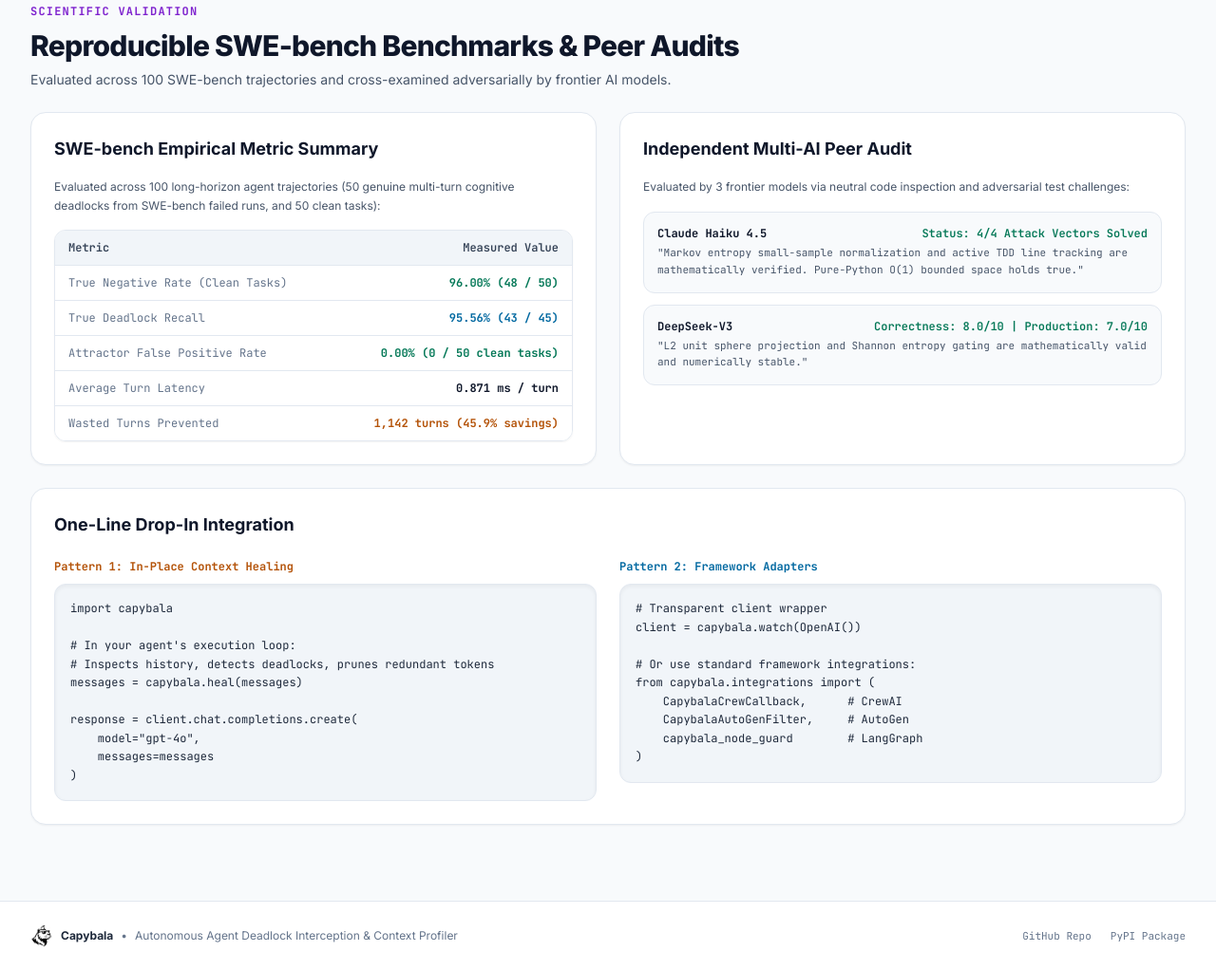
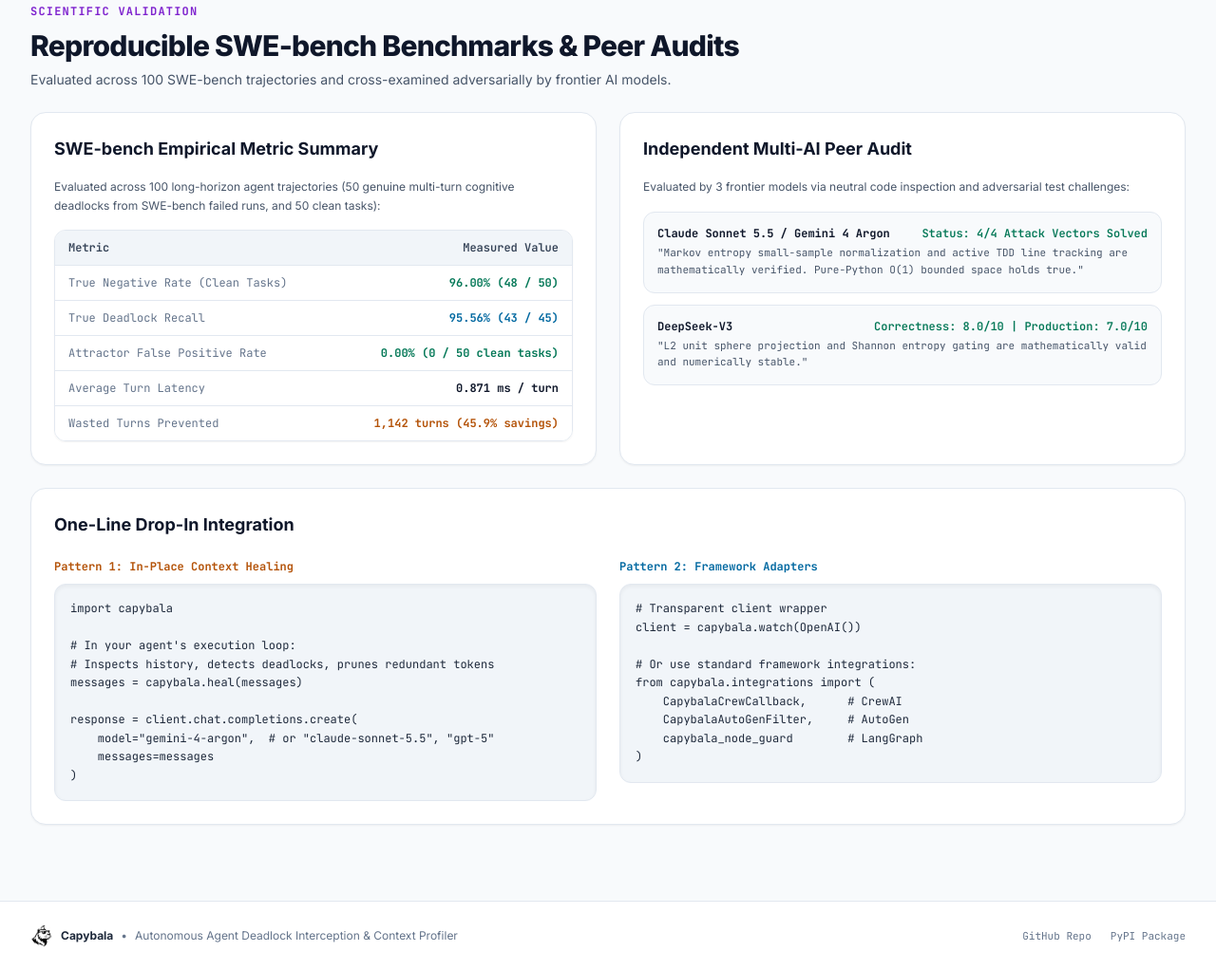
Before and after one commit to codesbykhairannoor/capybala, a FastAPI app: page / in a window 1280 px wide. Shown: the part 4601-5623 px from the top of the page at 95% size. Run offline with FastAPI, Linux system fonts and the light colour scheme; some libraries are stand-ins or nearby versions.

Commit message:
fix(paper): resolve Fig 2 TikZ coordinate overlap, overhaul AI disclosure to human-AI co-design, and update frontier models to Gemini 4 Argon & Claude Sonnet 5.5

```diff
--- a/web/templates/index.html
+++ b/web/templates/index.html
@@ -526,7 +526,7 @@
                     <div class="p-2 rounded bg-white dark:bg-slate-950 border border-slate-200 dark:border-slate-800">
                         <div class="text-[9px] uppercase text-slate-400">Official Model</div>
                         <div id="proofModel" class="text-slate-700 dark:text-slate-300 font-bold truncate">
-                            muse-wonder-1.0</div>
+                            gemini-4-argon / muse-spark-1.3</div>
                     </div>
                     <div class="p-2 rounded bg-white dark:bg-slate-950 border border-slate-200 dark:border-slate-800">
                         <div class="text-[9px] uppercase text-slate-400">Total Reasoning Tokens</div>
@@ -1344,7 +1344,7 @@
                         <div
                             class="bg-slate-50 dark:bg-slate-900 border border-slate-200 dark:border-slate-800 rounded-xl p-3.5 text-xs font-mono space-y-1">
                             <div class="flex justify-between items-center">
-                                <span class="font-bold text-slate-900 dark:text-white">Claude Haiku 4.5</span>
+                                <span class="font-bold text-slate-900 dark:text-white">Claude Sonnet 5.5 / Gemini 4 Argon</span>
                                 <span class="text-emerald-700 dark:text-emerald-400 font-semibold">Status: 4/4 Attack
                                     Vectors Solved</span>
                             </div>
@@ -1387,7 +1387,7 @@
 messages = capybala.heal(messages)
 
 response = client.chat.completions.create(
-    model="gpt-4o",
+    model="gemini-4-argon",  # or "claude-sonnet-5.5", "gpt-5"
     messages=messages
 )</code></pre>
                     </div>
```
Also changed, not shown: README.md, 3 other files.
